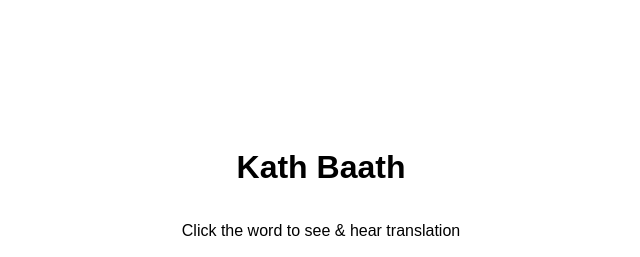
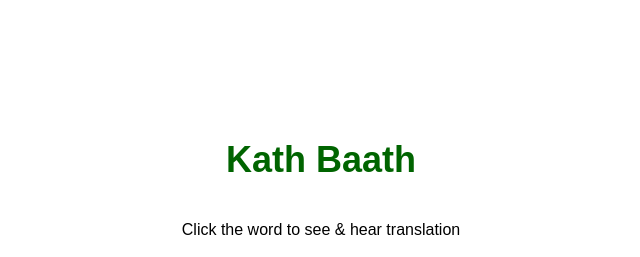
Before and after one commit to akhileshpandita/KOSHUR, a plain HTML site: page index.html in a window 1280 px wide. Shown: the top 257 px of the page, without its empty margins (319-959 px from the left). Drawn offline with Linux system fonts and the light colour scheme.

Commit message:
Update index.html

```diff
--- a/index.html
+++ b/index.html
@@ -16,7 +16,9 @@
             height: 100vh;
         }
         h1 {
-            margin-bottom: 20px;
+            font-size: 2.25em; /* Increased size by 1.5 times */
+            color: darkgreen; /* Changed to dark green */
+            margin-top: 10px; /* Reduced gap from the top */
         }
         p {
             margin-bottom: 40px;
```
